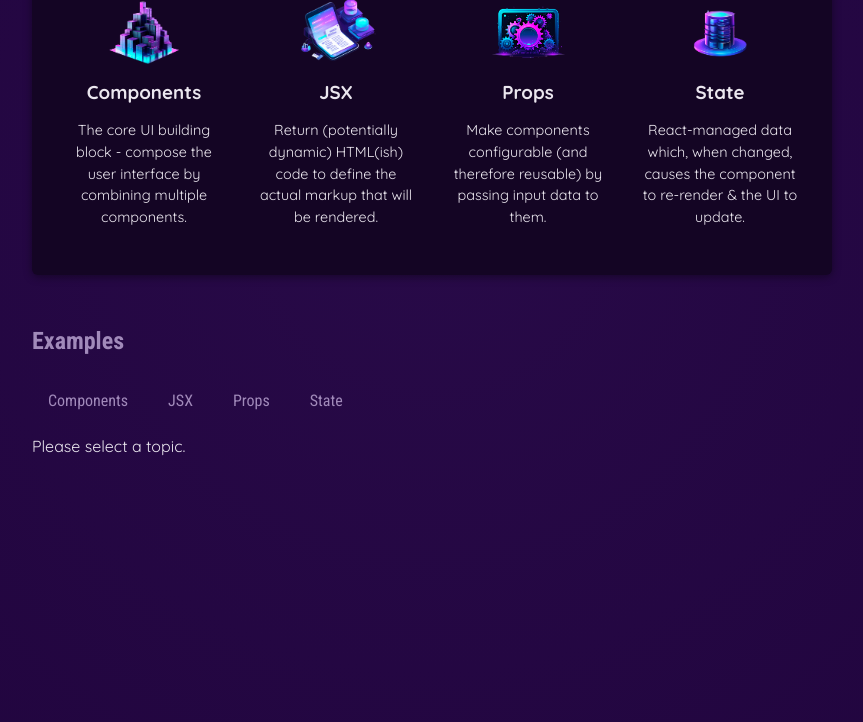
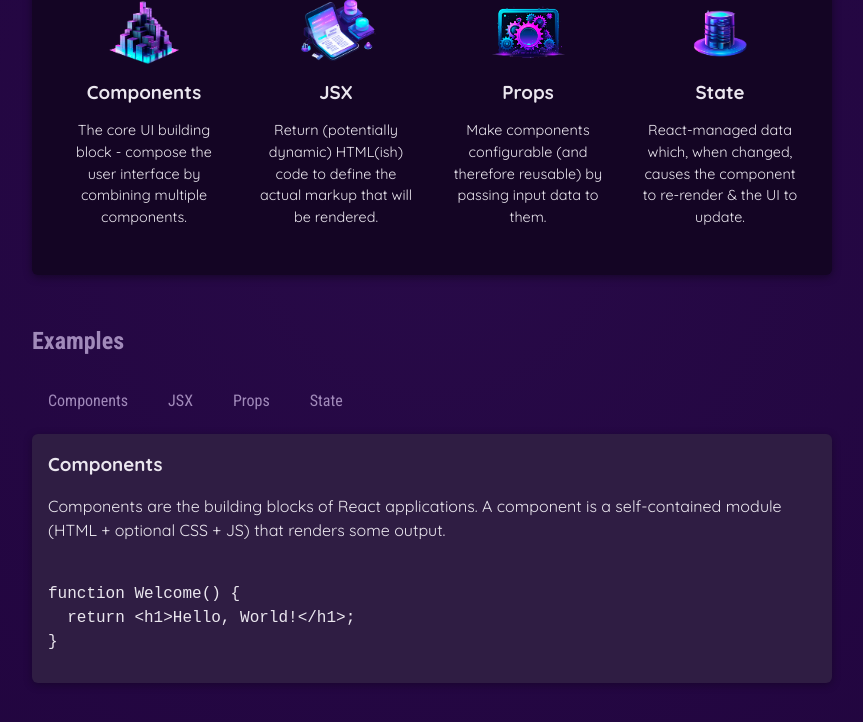
Before and after one commit to 5wintaek/React-guide, a React (Vite) app: page / in a window 1280 px wide. Both pictures are taken after a click on the button "Components". Shown: the part 424-1146 px from the top of the page, without its empty margins (208-1071 px from the left). Built offline with nearby package versions, Linux system fonts and the light colour scheme.

Commit message:
[Section3] Ch56 조건적 컨텐츠 렌더링2

```diff
--- a/src/App.jsx
+++ b/src/App.jsx
@@ -6,12 +6,27 @@
 import { useState } from 'react';
 import { EXAMPLES } from './data.js';
 function App() {
-  const [selectedTopic, setSelectedTopic] = useState(true);
+  const [selectedTopic, setSelectedTopic] = useState();
   const onHandleClick = (selectedButton) => {
     // selectedButton => components, jsx, props,state
     setSelectedTopic(selectedButton);
     console.log(selectedButton);
   };
+
+  let tabContent = <p>Please select a topic</p>;
+
+  if (selectedTopic) {
+    tabContent = (
+      <div id="tab-content">
+        <h3>{EXAMPLES[selectedTopic].title}</h3>
+        <p>{EXAMPLES[selectedTopic].description}</p>
+        <pre>
+          <code>{EXAMPLES[selectedTopic].code}</code>
+        </pre>
+      </div>
+    );
+  }
+
   return (
     <div>
       <Header />
@@ -37,17 +52,7 @@
             <TabButton onSelect={() => onHandleClick('props')}>Props</TabButton>
             <TabButton onSelect={() => onHandleClick('state')}>State</TabButton>
           </menu>
-          {selectedTopic ? (
-            <p>Please select a topic.</p>
-          ) : (
-            <div id="tab-content">
-              <h3>{EXAMPLES[selectedTopic].title}</h3>
-              <p>{EXAMPLES[selectedTopic].description}</p>
-              <pre>
-                <code>{EXAMPLES[selectedTopic].code}</code>
-              </pre>
-            </div>
-          )}
+          {tabContent}
         </section>
       </main>
     </div>
```
